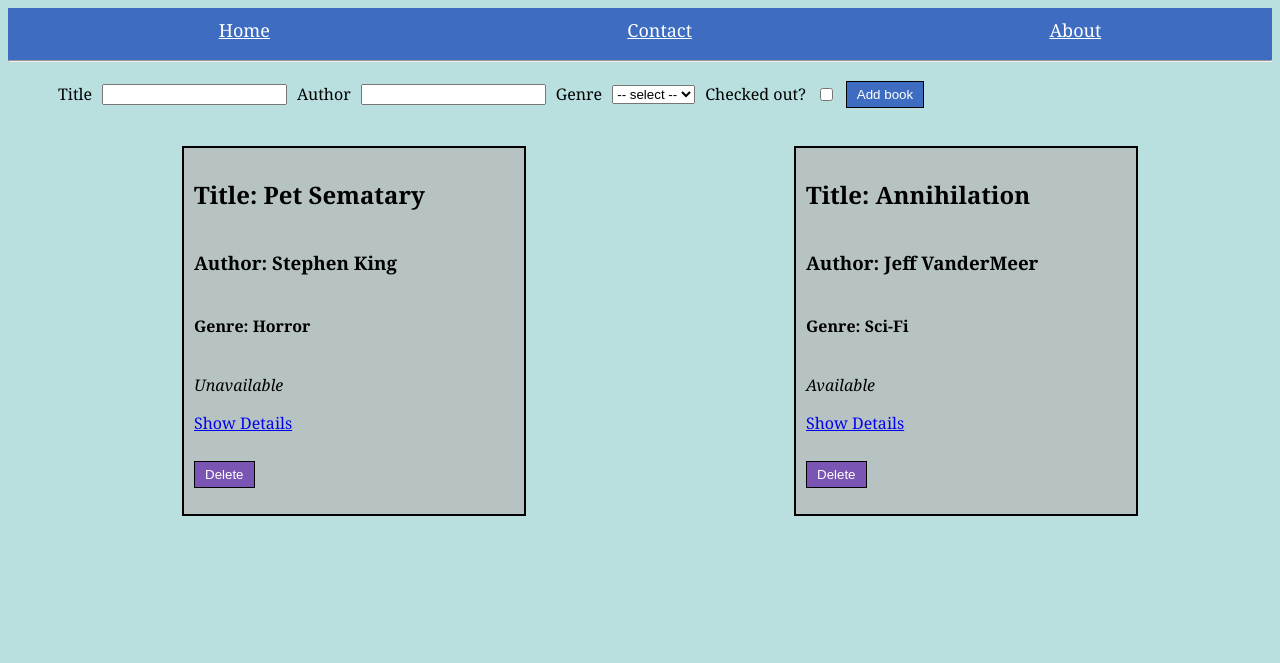
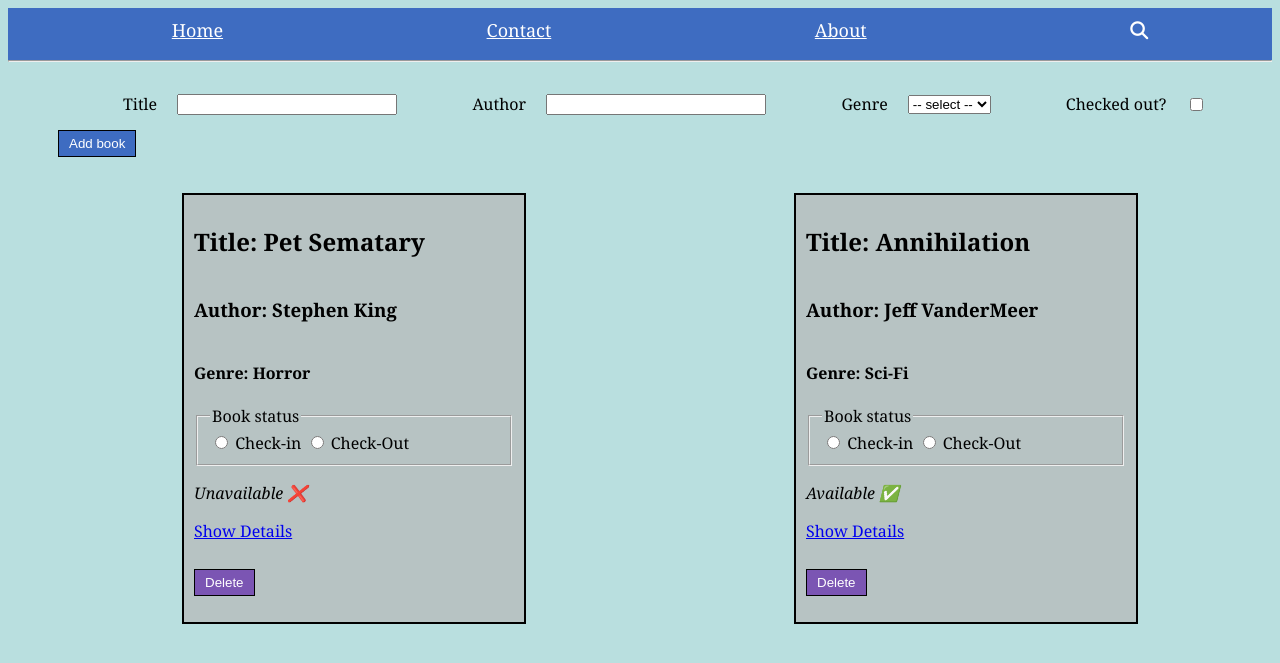
Before and after one commit to DarrenLackie/week3_weekend_hw, a Flask app: page /books in a window 1280 px wide. Shown: the top 663 px of the page. Run offline with Flask 3, Linux system fonts and the light colour scheme; some libraries are stand-ins or nearby versions.

Commit message:
created search option and added ability to check in and out books

```diff
--- a/controllers/book_controller.py
+++ b/controllers/book_controller.py
@@ -15,6 +15,10 @@ def contact():
 @books_blueprint.route('/books/about')
 def about():
    return render_template("about.jinja", title="About", books=books)
+
+@books_blueprint.route('/books/search')
+def search():
+   return render_template('search.jinja', title="Not a real search", books=books)
 
 @books_blueprint.route('/books/<index>')
 def show(index):
--- a/static/main.css
+++ b/static/main.css
@@ -19,6 +19,8 @@ header {
 
 .form-inline label {
     margin: 5px 10px 5px 10px;
+    padding: 10px;
+    padding-left: 65px
   }
 
 .form-inline input[type="submit"] {
@@ -28,6 +30,10 @@ header {
     color: white;
     margin-left:10px;
   }
+
+.form-inline input[type="text"] {
+    width: 18%
+}
 
 .form [type="submit"] {
     padding: 5px 10px;
--- a/templates/base.jinja
+++ b/templates/base.jinja
@@ -1,6 +1,7 @@
 <html>
     <head>
       <link rel="stylesheet" href="{{ url_for('static', filename='main.css') }}">
+      <script src="https://kit.fontawesome.com/3921cbf444.js" crossorigin="anonymous"></script>
       <title>Darren's Library</title>
     </head>
     <body>
@@ -16,6 +17,9 @@
             <li class="navbar">
                 <a href="/books/about">About</a>
             </li>
+            <li>
+                <a href="/books/search"><i class="fa-solid fa-magnifying-glass" style="color: #ffffff;"></i></a>
+            </li>
           </ul>
           <hr>
         </nav>
--- a/templates/books.jinja
+++ b/templates/books.jinja
@@ -7,6 +7,12 @@
                 <h1> {{book.title}} </h1>
                 <h2> {{ book.author }} </h2>
                 <h3> {{ book.genre }} </h3>
+
+            {% if book.checked_out %}
+                <p><i>Unavailable &#10060</i></p>
+            {% else %}
+                <p><i>Available &#9989</i></p>
+            {% endif %}
             </div>
         </div>
 {% endblock %}
--- a/templates/index.jinja
+++ b/templates/index.jinja
@@ -29,10 +29,18 @@
             <h3>Author: {{ book.author }}</h3>
             <h4>Genre: {{ book.genre }}</h4>
 
+            <fieldset>
+              <legend>Book status</legend>
+                <input type="radio" id="checked-in" name="in-or-out - {{ book.title }}" value="checked-in"/>
+                <label for="checked-in">Check-in</label>
+                <input type="radio" id="checked-out" name="in-or-out - {{ book.title }}" value="checked-out"/>
+                <label for="checked-out">Check-Out</label>
+            </fieldset>
+
             {% if book.checked_out %}
-              <p><i>Unavailable</i></p>
+              <p><i>Unavailable &#10060</i></p>
               {% else %}
-                <p><i>Available</i></p>
+                <p><i>Available &#9989</i></p>
             {% endif %}
 
             <a href="/books/{{books.index(book)}}">Show Details</a>
```
Also changed, not shown: templates/search.jinja (added, +7 -0 lines), models/book_list.py (line endings or trailing spaces).
